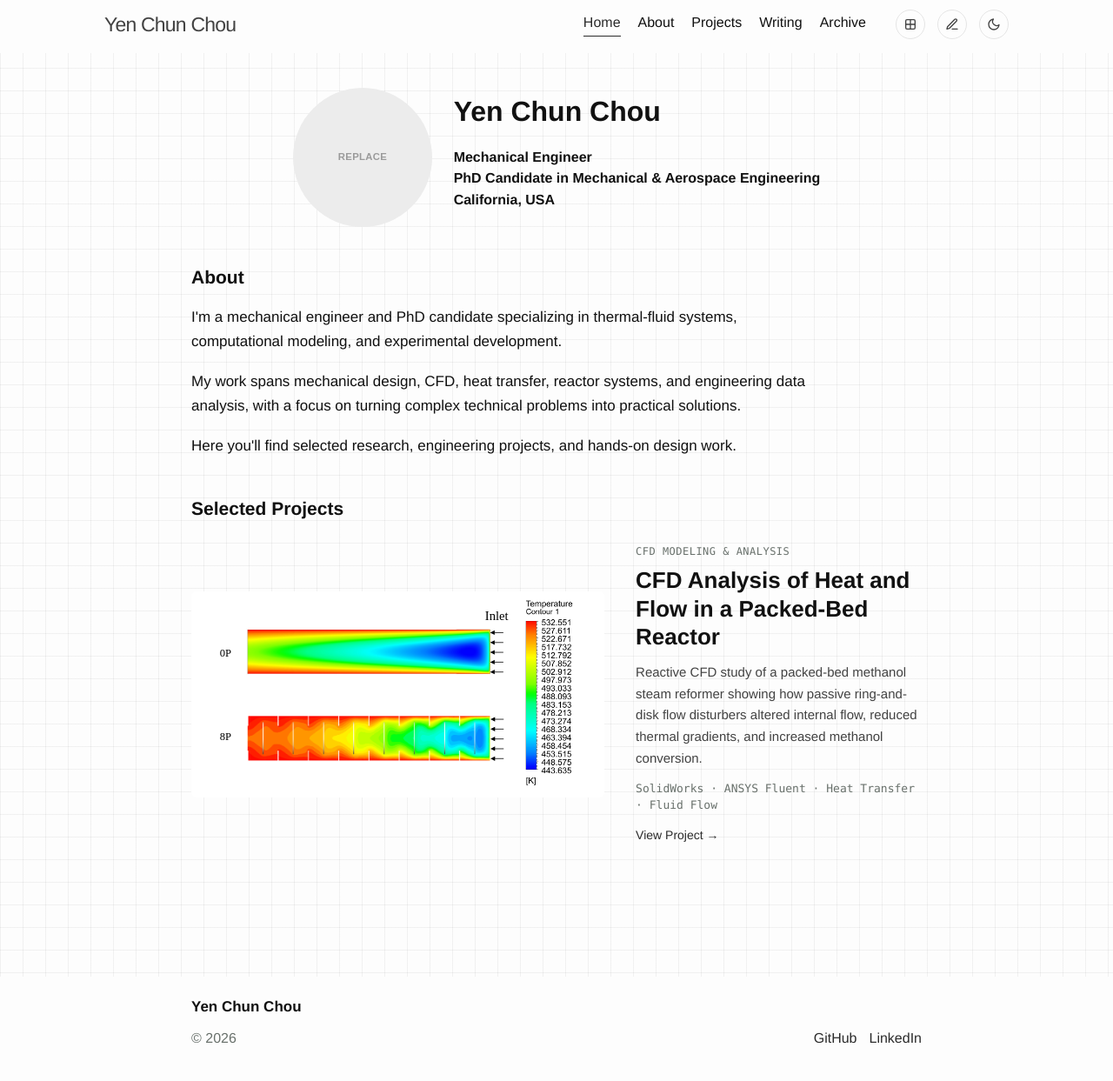
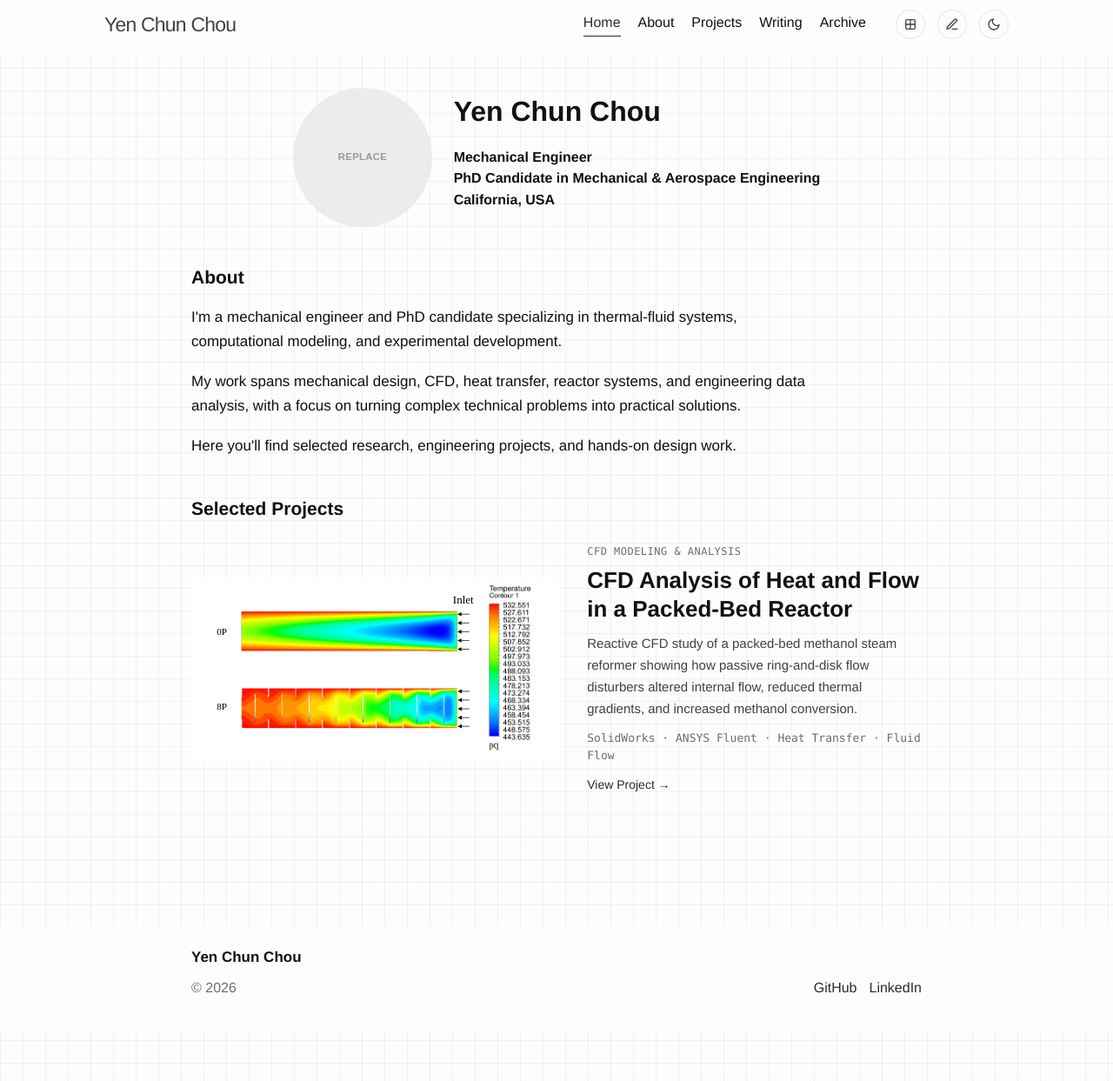
Before and after one commit to yenchun-chou/yenchun-chou.github.io, a Jekyll site: the page built from index.html, in a window 1280 px wide. Shown: the whole page at 87% size. Built offline with Jekyll 4.4.1, drawn with Linux system fonts in a browser that asks for light colours.

Commit message:
Balance featured project columns

```diff
--- a/css/clean-layout.css
+++ b/css/clean-layout.css
@@ -188,8 +188,8 @@ hr {
 
 .featured-project {
   display: grid;
-  grid-template-columns: minmax(0, 1.3fr) minmax(260px, 0.9fr);
-  gap: 36px;
+  grid-template-columns: minmax(0, 1.1fr) minmax(300px, 1fr);
+  gap: 32px;
   align-items: center;
   margin: 0 0 64px;
 }
@@ -265,11 +265,16 @@ hr {
 
 @media screen and (max-width: 700px) {
   .featured-project {
+    display: block;
     margin-bottom: 48px;
   }
 
   .featured-project-image-link {
     margin-bottom: 18px;
+  }
+
+  .featured-project-image {
+    max-height: 320px;
   }
 
   .featured-project-title {
@@ -279,16 +284,4 @@ hr {
   .featured-project-description {
     font-size: 14px;
   }
-
-  .featured-project {
-  display: block;
-  }
-
-  .featured-project-image-link {
-  margin-bottom: 18px;
-  }
-
-  .featured-project-image {
-  max-height: 320px;
-  }
 }
```
